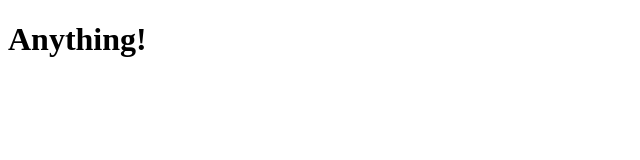
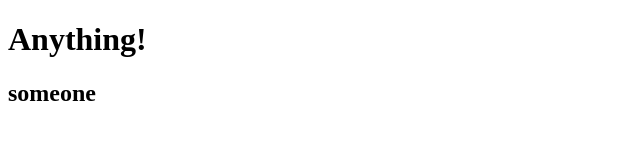
Before and after one commit to lucky13820/isma309test, a plain HTML site: page index.html in a window 1280 px wide. Shown: the whole page, without its empty margins (0-640 px from the left). Drawn offline with Linux system fonts and the light colour scheme.

Commit message:
more code

```diff
--- a/index.html
+++ b/index.html
@@ -9,5 +9,8 @@
   <h1>
     Anything!
   </h1>
+  <h2>
+    someone
+  </h2>
 </body>
 </html>
```
